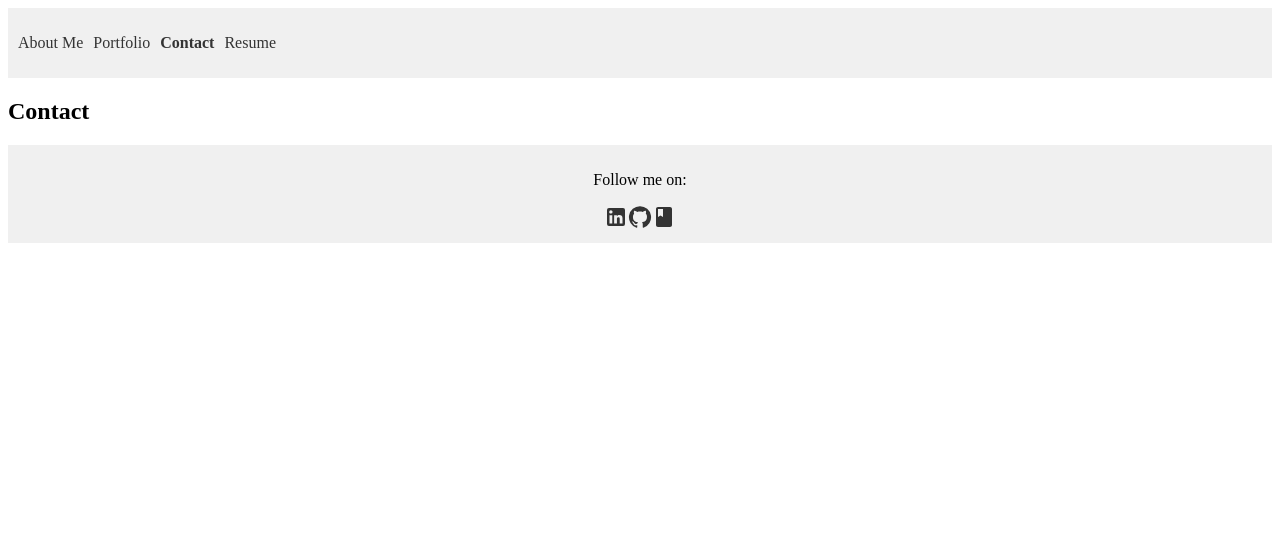
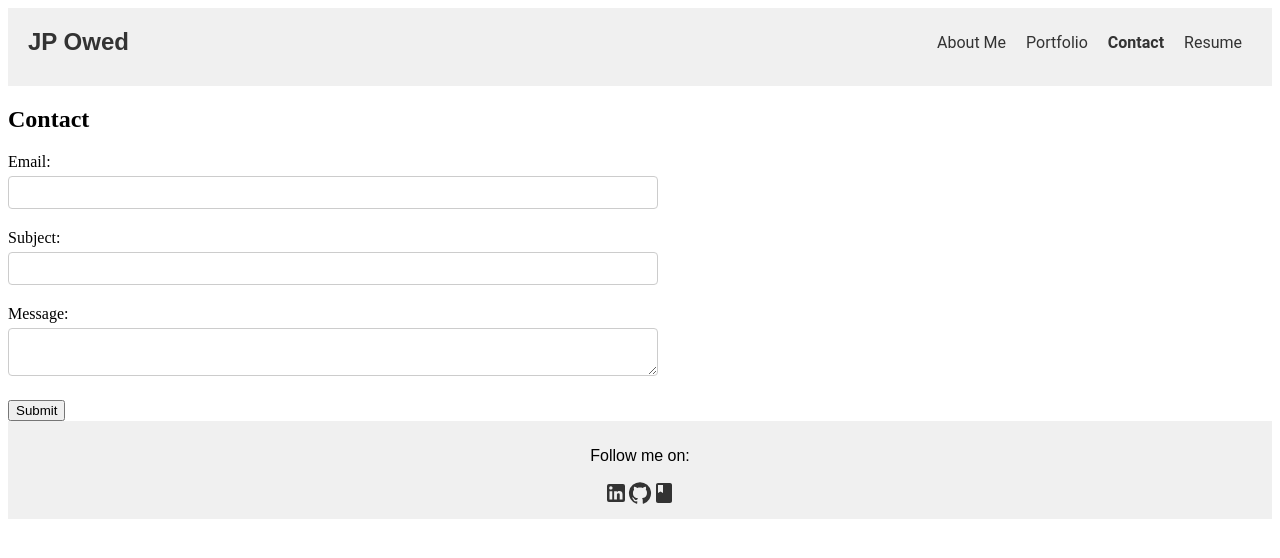
Before and after one commit to johnpow/johnpow-portfolio, a React (Create React App) app: page /contact in a window 1280 px wide. Shown: the top 558 px of the page. Built offline with nearby package versions, Linux system fonts and the light colour scheme.

Commit message:
created about me and contact

```diff
--- a/src/components/About.js
+++ b/src/components/About.js
@@ -1,9 +1,28 @@
+import React from 'react';
+import myImage from '../images/me.png';
 
-export const About = () => {
-
+const About = () => {
   return (
-      <div>
+    <div className="about-container">
+      <div className="image-container">
+        <img src={myImage} alt="About Me" />
+      </div>
+      <div className="text-container">
         <h2>About</h2>
+        <p>
+          Lorem ipsum dolor sit amet, consectetur adipiscing elit. Duis a ligula eu mauris tempus
+          efficitur. Fusce semper nunc id arcu tempus, vitae tincidunt lectus blandit. Nullam
+          tristique arcu a justo feugiat efficitur. Morbi iaculis feugiat diam, ac tincidunt dolor
+          posuere et. In nec ex malesuada, blandit nisl vitae, rutrum turpis. Sed id justo pretium,
+          bibendum dolor id, aliquam ipsum. Morbi sed sollicitudin metus. Etiam eu risus non nunc
+          volutpat varius. Nullam quis orci sed libero luctus euismod vel ac purus. Sed at tortor ut
+          ipsum volutpat vulputate. Vestibulum gravida, nunc vel luctus vulputate, risus ligula
+          dignissim felis, sit amet sollicitudin orci sem nec ex. Sed sed dolor vitae leo faucibus
+          posuere at non metus. Ut malesuada lectus a velit viverra, eget tempor erat congue. Fusce
+          malesuada semper ante ac iaculis. Curabitur fermentum libero non nisi convallis, a volutpat
+          dolor accumsan.
+        </p>
+      </div>
     </div>
   );
 };
--- a/src/components/Contact.js
+++ b/src/components/Contact.js
@@ -1,9 +1,85 @@
+import React, { useState } from 'react';
 
-export const Contact = () => {
+const Contact = () => {
+  const [email, setEmail] = useState('');
+  const [subject, setSubject] = useState('');
+  const [message, setMessage] = useState('');
+  const [errors, setErrors] = useState({});
+  const [submitMessage, setSubmitMessage] = useState('');
+
+  const handleSubmit = (e) => {
+    e.preventDefault();
+    const errors = {};
+
+    if (!email) {
+      errors.email = 'Email is required.';
+    } else if (!/\S+@\S+\.\S+/.test(email)) {
+      errors.email = 'Invalid email format.';
+    }
+
+    if (!subject) {
+      errors.subject = 'Subject is required.';
+    }
+
+    if (!message) {
+      errors.message = 'Message is required.';
+    }
+
+    if (Object.keys(errors).length === 0) {
+      // Perform further actions, such as sending the form to the desired email address
+      const formData = {
+        email: email,
+        subject: subject,
+        message: message
+      };
+      console.log('Form Data:', formData);
+      // Send the form to the desired email address using an API or server-side logic
+      // Replace the console.log statement with the logic for sending the form
+
+      // Clear form fields
+      setEmail('');
+      setSubject('');
+      setMessage('');
+      setErrors({});
+      setSubmitMessage('Form submitted successfully!');
+    } else {
+      setErrors(errors);
+    }
+  };
 
   return (
     <div>
       <h2>Contact</h2>
+      <form onSubmit={handleSubmit}>
+        <div className="form-field">
+          <label>Email:</label>
+          <input
+            type="email"
+            value={email}
+            onChange={(e) => setEmail(e.target.value)}
+          />
+          {errors.email && <span className="error">{errors.email}</span>}
+        </div>
+        <div className="form-field">
+          <label>Subject:</label>
+          <input
+            type="text"
+            value={subject}
+            onChange={(e) => setSubject(e.target.value)}
+          />
+          {errors.subject && <span className="error">{errors.subject}</span>}
+        </div>
+        <div className="form-field">
+          <label>Message:</label>
+          <textarea
+            value={message}
+            onChange={(e) => setMessage(e.target.value)}
+          ></textarea>
+          {errors.message && <span className="error">{errors.message}</span>}
+        </div>
+        {submitMessage && <p className="submit-message">{submitMessage}</p>}
+        <button type="submit">Submit</button>
+      </form>
     </div>
   );
 };
--- a/src/components/Navigation.js
+++ b/src/components/Navigation.js
@@ -6,7 +6,9 @@ const Navigation = () => {
 
   return (
     <nav>
-      <ul>
+      <div className="nav-container">
+        <span className="name">JP Owed</span>
+        <ul className="nav-links">
           <li>
             <Link to="/about" className={location.pathname === '/' || location.pathname === '/about' ? 'active' : ''}>
               About Me
@@ -28,6 +30,7 @@ const Navigation = () => {
             </Link>
           </li>
         </ul>
+      </div>
     </nav>
   );
 };
--- a/src/styles.css
+++ b/src/styles.css
@@ -1,4 +1,44 @@
-/* styles.css */
+nav {
+  background-color: #f0f0f0;
+}
+
+.nav-container {
+  display: flex;
+  justify-content: space-between;
+  align-items: center;
+  padding: 10px;
+}
+
+.name {
+  font-family: 'Montserrat', sans-serif;
+  font-size: 24px;
+  font-weight: bold;
+  color: #333;
+}
+
+.nav-links {
+  display: flex;
+  list-style-type: none;
+  padding: 0;
+  margin: 0;
+}
+
+.nav-links li {
+  margin-left: 10px;
+}
+
+.nav-links a {
+  text-decoration: none;
+  color: #333;
+  font-family: 'Roboto', sans-serif;
+  font-size: 16px;
+}
+
+.active {
+  font-weight: bold;
+  /* Add any other styles you want to apply to the active link */
+}
+
 
 /* App Container */
 .app-container {
@@ -42,9 +82,73 @@
     font-weight: bold;
   }
 
+  .form-field {
+    margin-bottom: 20px;
+  }
+
+  label {
+    display: block;
+    margin-bottom: 5px;
+  }
+
+  input,
+  textarea {
+    width: 50%;
+    padding: 8px;
+    border: 1px solid #ccc;
+    border-radius: 4px;
+  }
+
+  .error {
+    color: red;
+    font-size: 14px;
+  }
+
+  .submit-message {
+    color: green;
+    font-size: 16px;
+    margin-top: 10px;
+  }
+
+
   /* Footer */
   footer {
+    font-family: 'Montserrat', sans-serif;
     background-color: #f0f0f0;
     padding: 10px;
     text-align: center;
   }
+  .about-container {
+    display: flex;
+    flex-wrap: wrap;
+    justify-content: flex-start;
+    align-items: flex-start;
+  }
+
+  .image-container {
+    flex-basis: 15%; /* Set the width of the image container to 20% */
+    max-width: 20vw; /* Set the maximum width of the image container to 20% of the viewport width */
+    margin-right: 20px; /* Adjust the spacing between the image and text container as needed */
+  }
+
+  .image-container img {
+    width: 100%;
+    height: auto;
+  }
+
+  .text-container {
+    flex-grow: 1;
+    max-width: 70vw;
+  }
+
+  @media (max-width: 768px) {
+    .about-container {
+      flex-direction: column;
+      align-items: center;
+    }
+
+    .image-container {
+      margin-right: 0;
+      margin-bottom: 20px; /* Add spacing between the image and text containers on mobile */
+    }
+  }
```
Also changed, not shown: src/images/me.png (added). Lines whose indentation alone changed are shown as unchanged.
